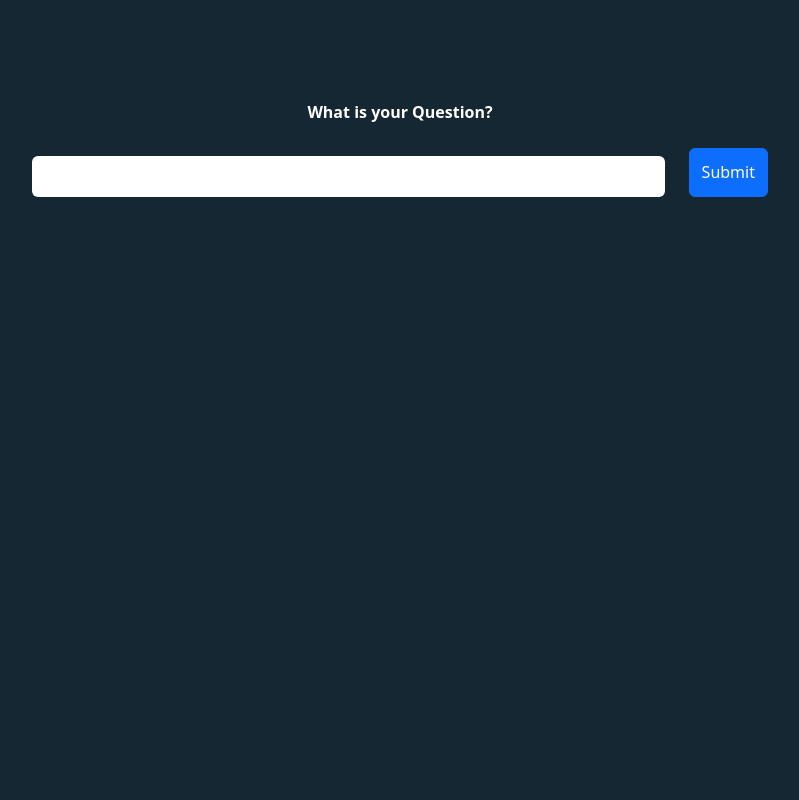
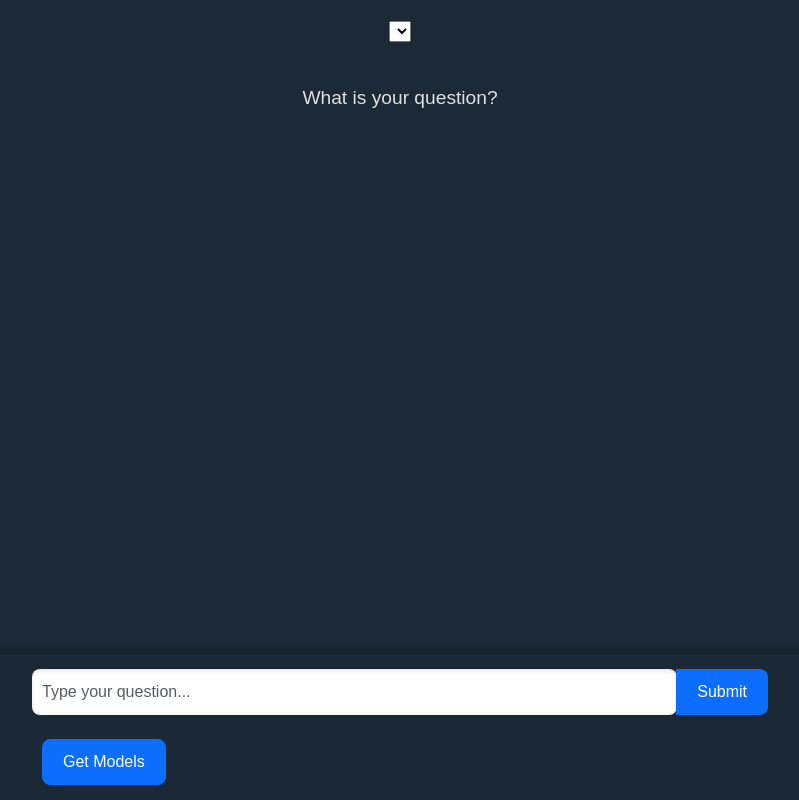
Before and after one commit to AxelMBC/rag-ai, a Next.js app: page / in a window 1280 px wide. Shown: the whole page, without its empty margins (240-1039 px from the left). Built offline with nearby package versions, Linux system fonts and the light colour scheme.

Commit message:
ui code update

```diff
--- a/app/page.tsx
+++ b/app/page.tsx
@@ -7,10 +7,12 @@ import "../styles/global.scss";
 export default function Home() {
   const [inquiry, setInquiry] = useState("");
   const [response, setResponse] = useState(null);
-  console.log("response: ", response);
+  const [models, setModels] = useState(null);
+  const [loading, setLoading] = useState(false);
 
   const handleSubmit = async () => {
-    const response = await fetch("/api/inquiry", {
+    setLoading(true);
+    const res = await fetch("/api/inquiry", {
       method: "POST",
       headers: {
         "Content-Type": "application/json",
@@ -18,72 +20,100 @@ export default function Home() {
       body: JSON.stringify({ inquiry }),
     });
 
-    const data = await response.json();
+    const data = await res.json();
     setResponse(data);
+    setLoading(false);
   };
 
-  // const handleSubmit = async () => {
-  //   const response = await fetch(
-  //     "https://api.groq.com/openai/v1/chat/completions",
-  //     {
-  //       method: "POST",
-  //       headers: {
-  //         Authorization: `Bearer ${process.env.GROQ_API_KEY}`,
-  //         "Content-Type": "application/json",
-  //       },
-  //       body: JSON.stringify({
-  //         messages: [{ role: "user", content: inquiry }],
-  //         model: "llama3-8b-8192",
-  //       }),
-  //     }
-  //   );
+  const handleModels = async () => {
+    const res = await fetch("/api/models", {
+      method: "GET",
+      headers: {
+        "Content-Type": "application/json",
+      },
+    });
 
-  //   const data = await response.json();
-  //   console.log("Data: ", data);
-  //   setResponse(data);
-  // };
+    const data = await res.json();
+    setModels(data);
+    console.log(data);
+  };
 
   return (
-    <div>
-      <main>
+    <div className="main-container">
+      <main className="content">
         <div className="container">
-          <div
-            className="row justify-content-center align-items-center"
-            style={{ paddingTop: "100px" }}
-          >
+          <div className="row justify-content-center response-container">
             <div className="col-12 text-center">
-              <p>What is your Question?</p>
+              <select>
+                {models?.models?.data.map((model) => (
+                  <option key={model.id} value={model.id}>
+                    {model.id}
+                  </option>
+                ))}
+              </select>
+              <p className="prompt">What is your question?</p>
             </div>
-            <div className="col-8">
-              <div className="d-flex">
-                <input
-                  className="form-control me-4"
-                  type="text"
-                  name="inquiry"
-                  value={inquiry}
-                  onChange={(e) => setInquiry(e.target.value)}
-                />
-                <button
-                  className="btn btn-primary mt-2"
-                  onClick={() => handleSubmit()}
-                >
-                  Submit
-                </button>
-              </div>
-            </div>
-            <div className="col-10">
-              {response && (
-                <div className="mt-4">
+
+            {/* AI Response Section */}
+            <div className="col-8 text-center">
+              {response && !loading && (
+                <div className="response-box">
                   <h5>Response:</h5>
-                  <pre style={{ color: "white" }}>
-                    {response.response.choices[0].message.content}
-                  </pre>
+                  <p>
+                    {response.response?.choices[0]?.message?.content ||
+                      "No response available"}
+                  </p>
+                </div>
+              )}
+
+              {/* Loader when fetching */}
+              {loading && (
+                <div className="loader-container">
+                  <div className="loader"></div>
                 </div>
               )}
             </div>
           </div>
         </div>
       </main>
+
+      {/* Chat Input Sticky at the Bottom */}
+      <div className="sticky-chat-input">
+        <div className="container">
+          <div className="row justify-content-center">
+            <div className="col-8">
+              <div className="input-group">
+                <input
+                  className="form-control"
+                  type="text"
+                  name="inquiry"
+                  value={inquiry}
+                  onChange={(e) => setInquiry(e.target.value)}
+                  placeholder="Type your question..."
+                />
+                <button
+                  className="btn btn-primary"
+                  onClick={handleSubmit}
+                  disabled={loading}
+                >
+                  Submit
+                </button>
+              </div>
+            </div>
+            <div className="col-8 mt-4">
+              <div className="input-group">
+                <button
+                  className="btn btn-primary"
+                  onClick={() => handleModels()}
+                  disabled={loading}
+                >
+                  Get Models
+                </button>
+              </div>
+            </div>
+          </div>
+        </div>
+      </div>
     </div>
   );
 }
--- a/styles/global.scss
+++ b/styles/global.scss
@@ -1,4 +1,4 @@
 // import scss files
 
 @import "scss/base";
-@import "scss/components";
+@import "scss/all";
--- /dev/null
+++ b/styles/scss/all.scss
@@ -0,0 +1,108 @@
+// Variables
+$background-color: #1c2a37;
+$text-color: #e0e0e0;
+$primary-color: #007bff;
+$input-bg-color: #fff;
+$input-text-color: #333;
+$border-radius: 8px;
+
+// Global Styles
+body {
+  background-color: $background-color;
+  color: $text-color;
+  font-family: "Arial", sans-serif;
+  margin: 0;
+  padding: 0;
+}
+
+.main-container {
+  min-height: 100vh;
+  display: flex;
+  flex-direction: column;
+}
+
+.content {
+  flex: 1;
+}
+
+.prompt {
+  margin-top: 40px;
+  font-size: 1.2rem;
+}
+
+.response-container {
+  margin-top: 20px;
+}
+
+.response-box {
+  background-color: rgba(255, 255, 255, 0.05);
+  padding: 15px;
+  border-radius: $border-radius;
+  margin-top: 20px;
+  box-shadow: 0 4px 12px rgba(0, 0, 0, 0.2);
+
+  h5 {
+    margin-bottom: 10px;
+  }
+
+  p {
+    color: $text-color;
+  }
+}
+
+.loader-container {
+  display: flex;
+  justify-content: center;
+  margin-top: 20px;
+}
+
+.loader {
+  border: 4px solid rgba(255, 255, 255, 0.2);
+  border-top-color: $text-color;
+  border-radius: 50%;
+  width: 40px;
+  height: 40px;
+  animation: spin 1s linear infinite;
+}
+
+@keyframes spin {
+  to {
+    transform: rotate(360deg);
+  }
+}
+
+.sticky-chat-input {
+  position: fixed;
+  bottom: 0;
+  width: 100%;
+  padding: 15px 0;
+  background-color: rgba(28, 42, 55, 0.95);
+  box-shadow: 0 -2px 8px rgba(0, 0, 0, 0.3);
+
+  .container {
+    .row {
+      .col-8 {
+        .input-group {
+          display: flex;
+
+          .form-control {
+            flex: 1;
+            border-radius: $border-radius;
+            padding: 10px;
+            border: none;
+            background-color: $input-bg-color;
+            color: $input-text-color;
+            box-shadow: inset 0 2px 4px rgba(0, 0, 0, 0.1);
+          }
+
+          .btn {
+            margin-left: 10px;
+            padding: 10px 20px;
+            font-size: 16px;
+            border-radius: $border-radius;
+          }
+        }
+      }
+    }
+  }
+}
--- a/styles/scss/components.scss
+++ /dev/null
@@ -1,24 +0,0 @@
-body {
-  background-color: #152733;
-}
-
-p {
-  color: white;
-  font-weight: bold;
-}
-
-.form-control {
-  width: 100%;
-  padding: 9px 20px;
-  text-align: left;
-  border: 0;
-  outline: 0;
-  border-radius: 6px;
-  background-color: #fff;
-  font-size: 15px;
-  font-weight: 300;
-  color: #8d8d8d;
-  -webkit-transition: all 0.3s ease;
-  transition: all 0.3s ease;
-  margin-top: 16px;
-}
```
Also changed, not shown: app/api/OpenAi/route.ts (added, +22 -0 lines), app/api/models/route.ts (added, +13 -0 lines).
